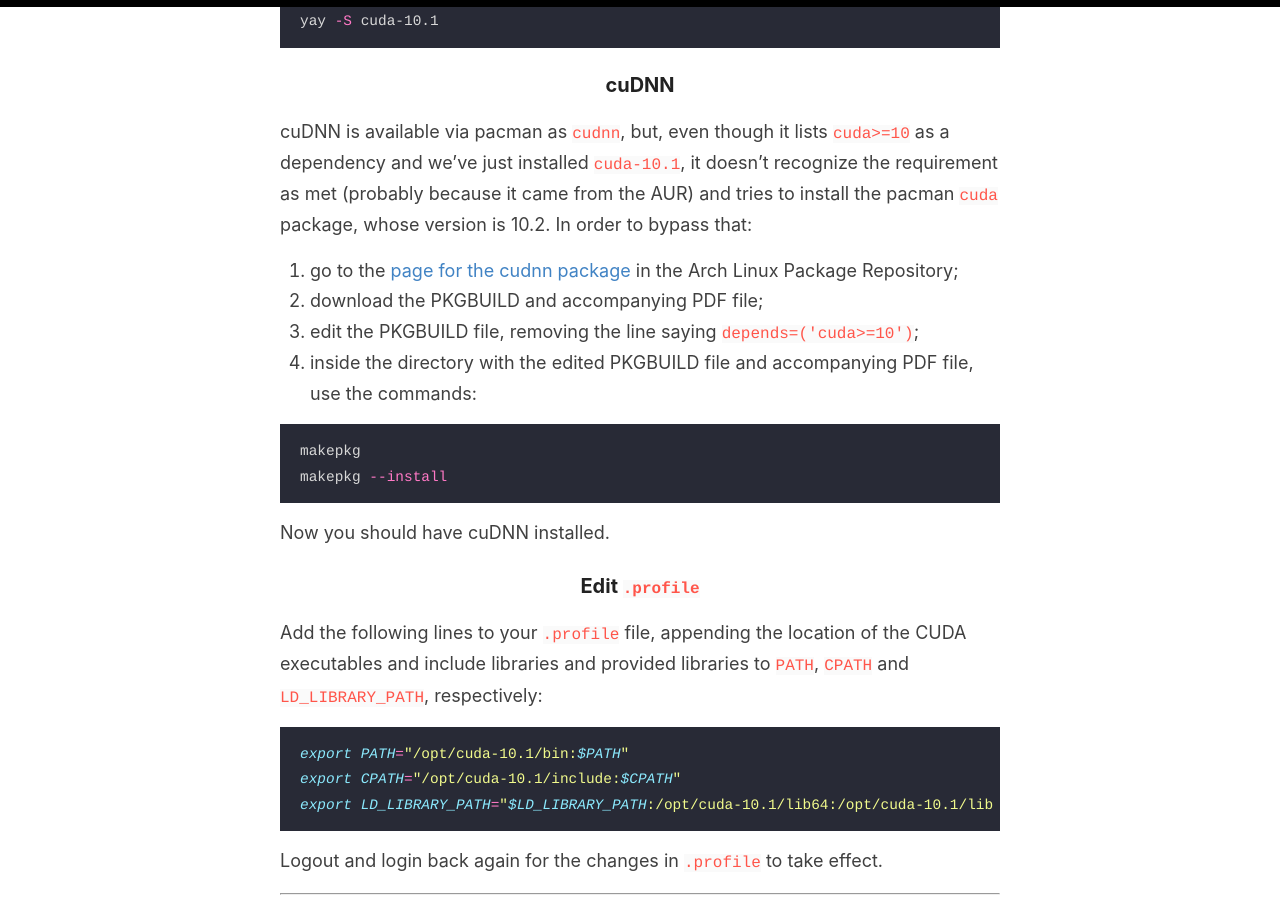
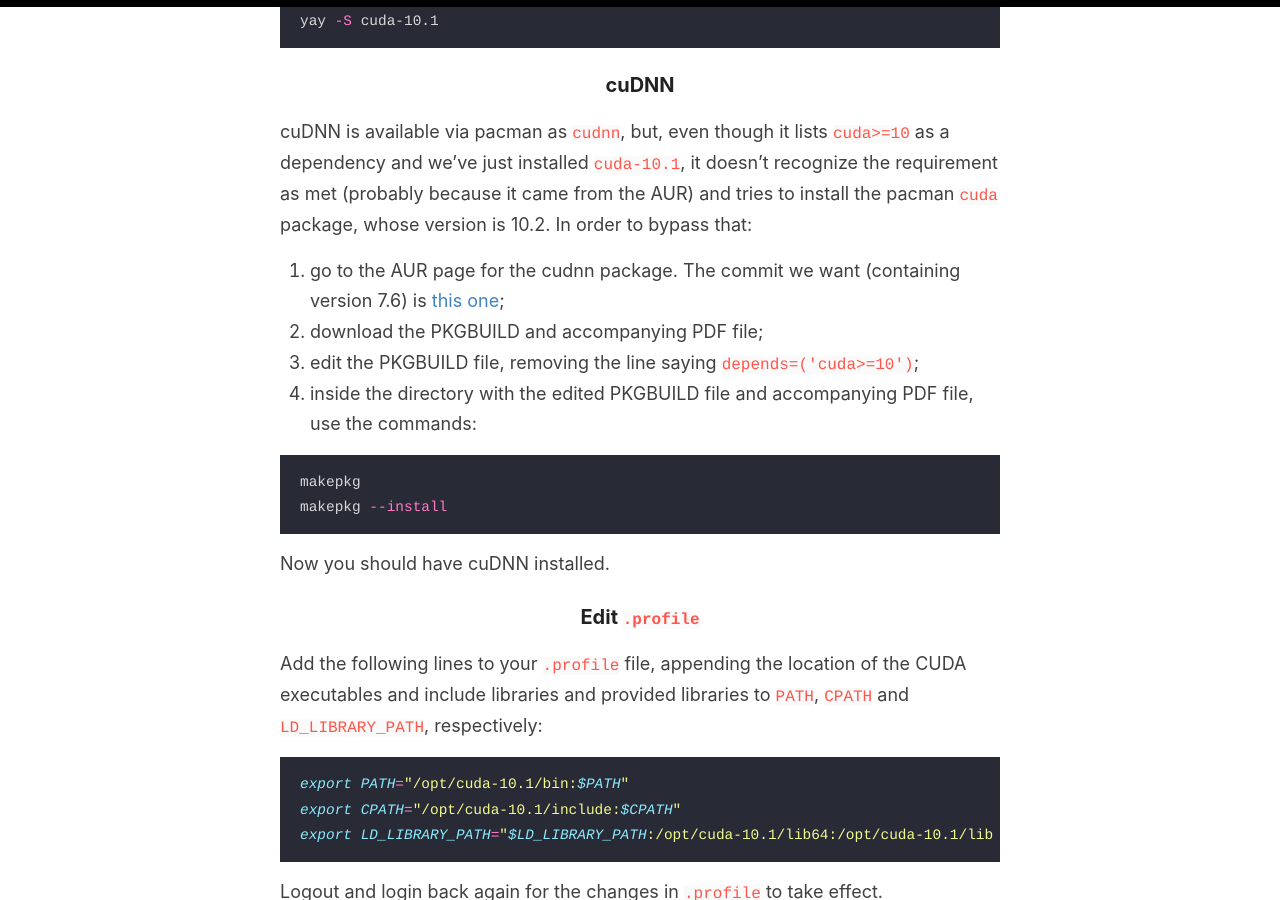
Before and after one commit to douglasrizzo/new-site, a Jekyll site: the page built from _posts/2020-03-16-cuda-manjaro.md, in a window 1280 px wide and 900 px high, scrolled down 2707 px. Built offline with Jekyll 4.4.1, drawn with Linux system fonts in a browser that asks for light colours; comment, search, counter and statistics services are not loaded.

Commit message:
update cudnn repo to correct version

```diff
--- a/_posts/2020-03-16-cuda-manjaro.md
+++ b/_posts/2020-03-16-cuda-manjaro.md
@@ -9,11 +9,11 @@
 - [Introduction](#introduction)
 - [Uninstall what was wrongfully installed](#uninstall-what-was-wrongfully-installed)
 - [Install/downgrade NVIDIA drivers](#installdowngrade-nvidia-drivers)
-    - [Restart computer and test drivers](#restart-computer-and-test-drivers)
+  - [Restart computer and test drivers](#restart-computer-and-test-drivers)
 - [Install CUDA 10.1 and cuDNN 7.6](#install-cuda-101-and-cudnn-76)
-    - [CUDA](#cuda)
-    - [cuDNN](#cudnn)
-    - [Edit `.profile`](#edit-profile)
+  - [CUDA](#cuda)
+  - [cuDNN](#cudnn)
+  - [Edit `.profile`](#edit-profile)
 
 <!-- /TOC -->
 
@@ -90,7 +90,7 @@
 
 cuDNN is available via pacman as `cudnn`, but, even though it lists `cuda>=10` as a dependency and we've just installed `cuda-10.1`, it doesn't recognize the requirement as met (probably because it came from the AUR) and tries to install the pacman `cuda` package, whose version is 10.2. In order to bypass that:
 
-1. go to the [page for the cudnn package](https://git.archlinux.org/svntogit/community.git/tree/trunk?h=packages/cudnn) in the Arch Linux Package Repository;
+1. go to the AUR page for the cudnn package. The commit we want (containing version 7.6) is [this one](https://git.archlinux.org/svntogit/community.git/tree/repos/community-x86_64?h=packages/cudnn&id=c8950411997c56322bb06bb1388189401911287a);
 2. download the PKGBUILD and accompanying PDF file;
 3. edit the PKGBUILD file, removing the line saying `depends=('cuda>=10')`;
 4. inside the directory with the edited PKGBUILD file and accompanying PDF file, use the commands:
```
